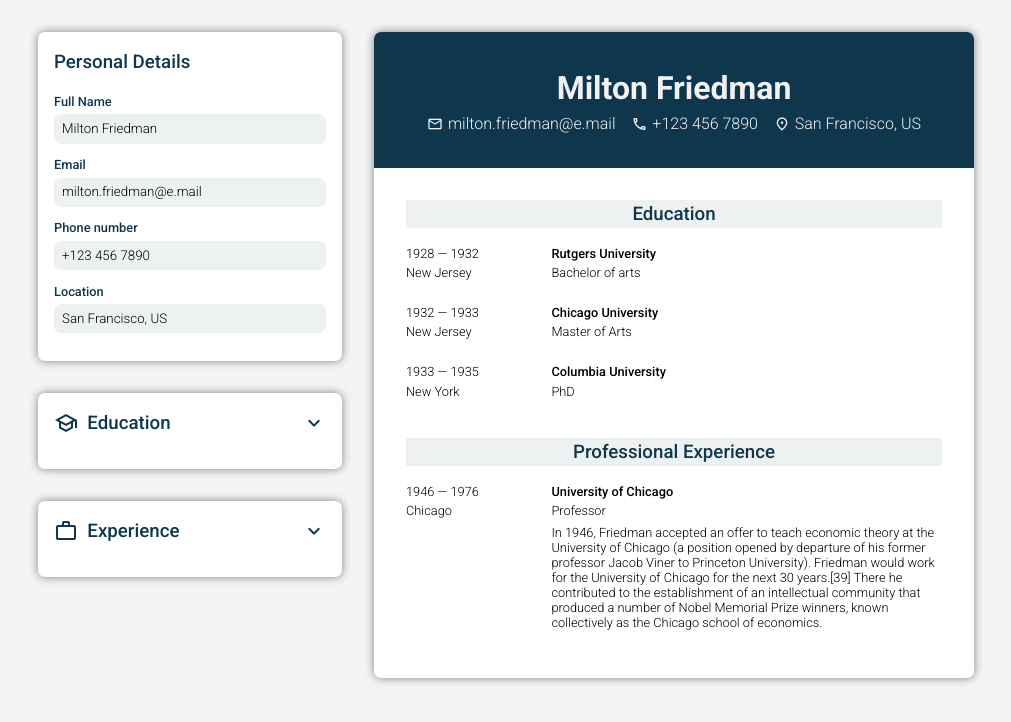
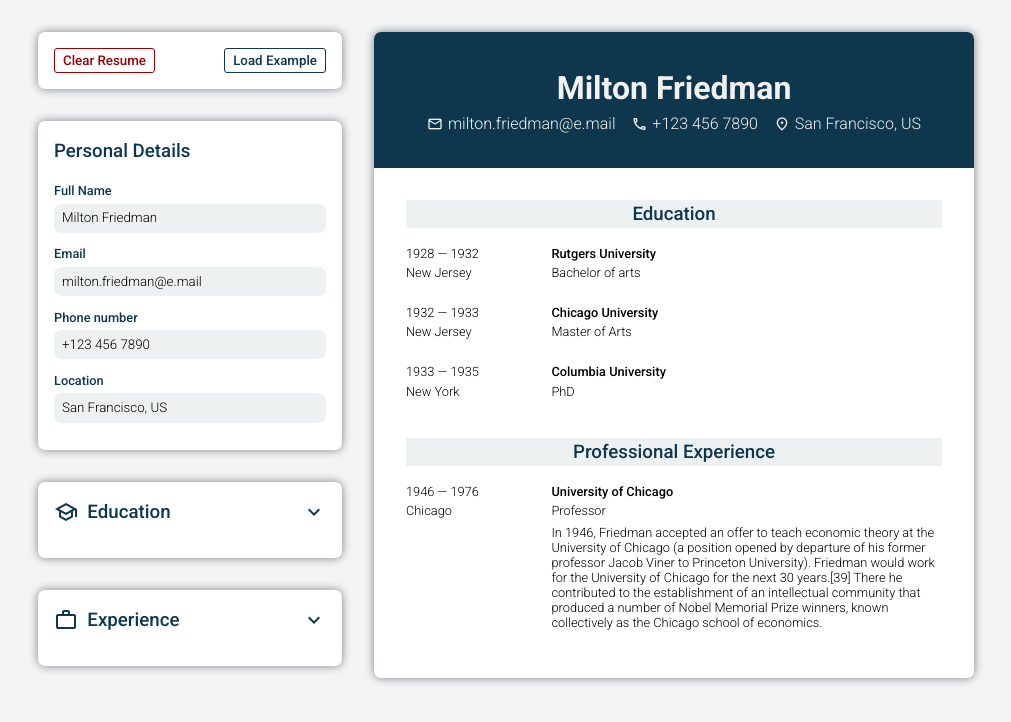
Before and after one commit to MrBlunderovich/odin-cv-app, a React (Vite) app: page / in a window 1280 px wide. Shown: the top 722 px of the page, without its empty margins (134-1145 px from the left). Built offline with nearby package versions, Linux system fonts and the light colour scheme.

Commit message:
add editor control panel

```diff
--- a/src/App.css
+++ b/src/App.css
@@ -43,12 +43,12 @@ body {
   }
 }
 
-.editor-section {
+/* .editor-section {
   background-color: #fff;
   border-radius: 7px;
   box-shadow: 0 0 10px 0 gray;
   padding: 1rem;
-}
+} */
 
 .editor-section__title {
   margin-bottom: 1rem;
--- a/src/App.tsx
+++ b/src/App.tsx
@@ -2,70 +2,13 @@ import { useState } from "react";
 import "./App.css";
 import Editor from "./components/Editor/Editor";
 import Preview from "./components/Preview/Preview";
-import { ExampleData } from "./types/declarations";
+import { exampleData } from "./data/exampleData";
 import PersonalSection from "./components/PersonalSection/PersonalSection";
 import EditorSection from "./components/EditorSection/EditorSection";
 import PreviewSection from "./components/PreviewSection/PreviewSection";
 import EducationFieldSet from "./components/EditorForm/EducationFieldSet";
 import ExperienceFieldSet from "./components/EditorForm/ExperienceFieldSet";
-
-const exampleData: ExampleData = {
-  personal: {
-    fullName: "Milton Friedman",
-    email: "milton.friedman@e.mail",
-    phone: "+123 456 7890",
-    location: "San Francisco, US",
-  },
-  education: [
-    {
-      id: "AScBYUkHnDlZH6fZgonLv",
-      organization: "Rutgers University",
-      position: "Bachelor of arts",
-      start: "1928",
-      end: "1932",
-      location: "New Jersey",
-      description: "",
-      visible: true,
-      expanded: false,
-    },
-    {
-      id: "Q5mu3om6S7KtmJcGXcGjy",
-      organization: "Chicago University",
-      position: "Master of Arts",
-      start: "1932",
-      end: "1933",
-      location: "New Jersey",
-      description: "",
-      visible: true,
-      expanded: false,
-    },
-    {
-      id: "VO38d92w5l8oSq8JGeGaL",
-      organization: "Columbia University",
-      position: "PhD",
-      start: "1933",
-      end: "1935",
-      location: "New York",
-      description: "",
-      visible: true,
-      expanded: false,
-    },
-  ],
-  experience: [
-    {
-      id: "yRsIQj2bkaLKYEd9TaaF7",
-      organization: "University of Chicago",
-      position: "Professor",
-      start: "1946",
-      end: "1976",
-      location: "Chicago",
-      description:
-        "In 1946, Friedman accepted an offer to teach economic theory at the University of Chicago (a position opened by departure of his former professor Jacob Viner to Princeton University). Friedman would work for the University of Chicago for the next 30 years.[39] There he contributed to the establishment of an intellectual community that produced a number of Nobel Memorial Prize winners, known collectively as the Chicago school of economics.",
-      visible: true,
-      expanded: false,
-    },
-  ],
-};
+import EditorControls from "./components/EditorControls/EditorControls";
 
 function App() {
   const [personalInfo, setPersonalInfo] = useState(exampleData.personal);
@@ -76,6 +19,11 @@ function App() {
     <>
       <div className="app-container">
         <Editor>
+          <EditorControls
+            setPersonalInfo={setPersonalInfo}
+            setEducationInfo={setEducationInfo}
+            setExperienceInfo={setExperienceInfo}
+          />
           <PersonalSection
             personalInfo={personalInfo}
             setPersonalInfo={setPersonalInfo}
--- a/src/components/Button/Button.tsx
+++ b/src/components/Button/Button.tsx
@@ -11,7 +11,7 @@ export default function Button({
   onClick,
   children,
   className,
-  type = "submit",
+  type = "button",
 }: Props) {
   return (
     <button
--- a/src/components/Editor/Editor.module.css
+++ b/src/components/Editor/Editor.module.css
@@ -5,4 +5,11 @@
   display: flex;
   flex-direction: column;
   gap: var(--gap);
+
+  & > * {
+    background-color: #fff;
+    border-radius: 7px;
+    box-shadow: 0 0 10px 0 gray;
+    padding: 1rem;
+  }
 }
--- /dev/null
+++ b/src/components/EditorControls/EditorControls.module.css
@@ -0,0 +1,10 @@
+.controls {
+  display: flex;
+  justify-content: space-between;
+  flex-wrap: wrap;
+}
+
+.delete {
+  color: #9b0000;
+  border-color: #9b0000;
+}
--- /dev/null
+++ b/src/components/EditorControls/EditorControls.tsx
@@ -0,0 +1,37 @@
+import { Dispatch, SetStateAction } from "react";
+import styles from "./EditorControls.module.css";
+import Button from "../Button/Button";
+import { ExperienceEntry, PersonalInfo } from "../../types/declarations";
+import { blankData, exampleData } from "../../data/exampleData";
+
+type Props = {
+  setPersonalInfo: Dispatch<SetStateAction<PersonalInfo>>;
+  setEducationInfo: React.Dispatch<React.SetStateAction<ExperienceEntry[]>>;
+  setExperienceInfo: React.Dispatch<React.SetStateAction<ExperienceEntry[]>>;
+};
+export default function EditorControls({
+  setPersonalInfo,
+  setEducationInfo,
+  setExperienceInfo,
+}: Props) {
+  function resetToExampleData() {
+    setPersonalInfo(exampleData.personal);
+    setEducationInfo(exampleData.education);
+    setExperienceInfo(exampleData.experience);
+  }
+
+  function clearAllData() {
+    setPersonalInfo(blankData.personal);
+    setEducationInfo(blankData.education);
+    setExperienceInfo(blankData.experience);
+  }
+
+  return (
+    <div className={styles.controls}>
+      <Button className={styles.delete} onClick={clearAllData}>
+        Clear Resume
+      </Button>
+      <Button onClick={resetToExampleData}>Load Example</Button>
+    </div>
+  );
+}
--- /dev/null
+++ b/src/data/exampleData.ts
@@ -0,0 +1,69 @@
+import { ExampleData } from "../types/declarations";
+
+export const exampleData: ExampleData = {
+  personal: {
+    fullName: "Milton Friedman",
+    email: "milton.friedman@e.mail",
+    phone: "+123 456 7890",
+    location: "San Francisco, US",
+  },
+  education: [
+    {
+      id: "AScBYUkHnDlZH6fZgonLv",
+      organization: "Rutgers University",
+      position: "Bachelor of arts",
+      start: "1928",
+      end: "1932",
+      location: "New Jersey",
+      description: "",
+      visible: true,
+      expanded: false,
+    },
+    {
+      id: "Q5mu3om6S7KtmJcGXcGjy",
+      organization: "Chicago University",
+      position: "Master of Arts",
+      start: "1932",
+      end: "1933",
+      location: "New Jersey",
+      description: "",
+      visible: true,
+      expanded: false,
+    },
+    {
+      id: "VO38d92w5l8oSq8JGeGaL",
+      organization: "Columbia University",
+      position: "PhD",
+      start: "1933",
+      end: "1935",
+      location: "New York",
+      description: "",
+      visible: true,
+      expanded: false,
+    },
+  ],
+  experience: [
+    {
+      id: "yRsIQj2bkaLKYEd9TaaF7",
+      organization: "University of Chicago",
+      position: "Professor",
+      start: "1946",
+      end: "1976",
+      location: "Chicago",
+      description:
+        "In 1946, Friedman accepted an offer to teach economic theory at the University of Chicago (a position opened by departure of his former professor Jacob Viner to Princeton University). Friedman would work for the University of Chicago for the next 30 years.[39] There he contributed to the establishment of an intellectual community that produced a number of Nobel Memorial Prize winners, known collectively as the Chicago school of economics.",
+      visible: true,
+      expanded: false,
+    },
+  ],
+};
+export const blankData: ExampleData = {
+  personal: {
+    fullName: "",
+    email: "",
+    phone: "",
+    location: "",
+  },
+  education: [],
+  experience: [],
+};
```
